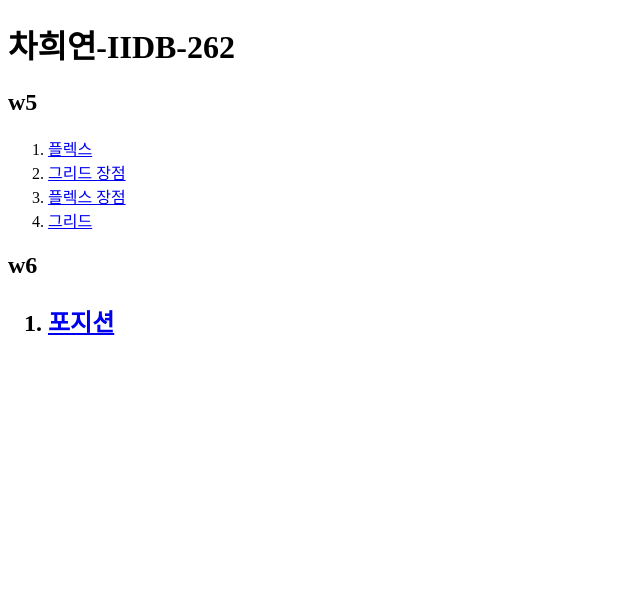
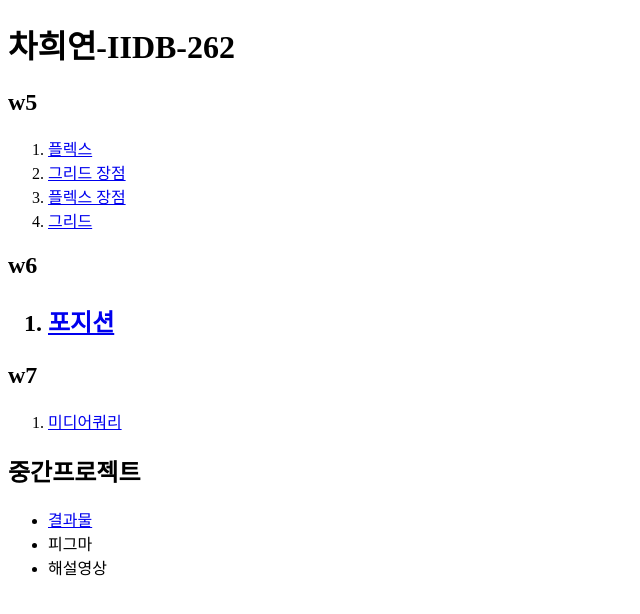
Before and after one commit to Hiiyeon/iidb-262, a plain HTML site: page index.html in a window 1280 px wide. Shown: the whole page, without its empty margins (0-640 px from the left). Drawn offline with Linux system fonts and the light colour scheme.

Commit message:
Add w7 section and mid-project links to index.html; create .gitignore and settings.json

```diff
--- a/index.html
+++ b/index.html
@@ -28,5 +28,17 @@
           <a href="./src/w6/code1/index.html">포지션</a>
         </li>
       </ol>
+      <h2>w7</h2>
+      <ol>
+        <li>
+          <a href="./src/w7/code1/index.html">미디어쿼리</a>
+        </li>
+      </ol>
+      <h2>중간프로젝트</h2>
+      <ul>
+        <li><a href="./src/mid/index.html">결과물</a></li>
+        <li>피그마</li>
+        <li>해설영상</li>
+      </ul>
   </body>
 </html>
```
Also changed, not shown: 1 other file.
